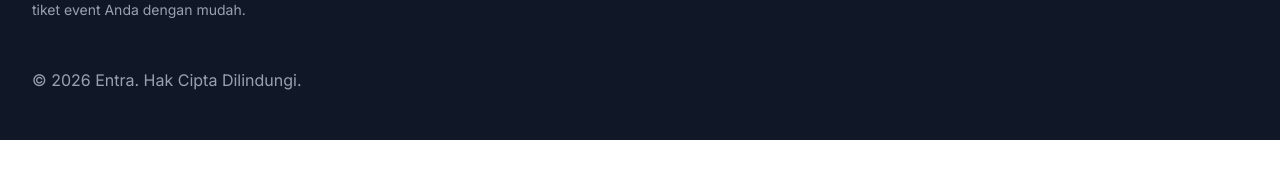
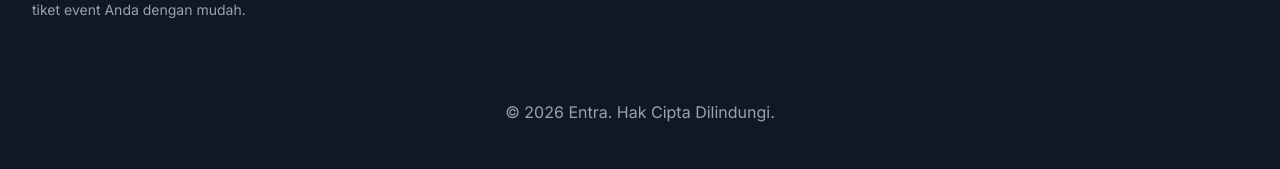
Before and after one commit to wibisanabama/entra-web, a Next.js app: page / in a window 1280 px wide. Shown: the part 1988-2157 px from the top of the page. Before the commit the page ends 2128 px from the top, so only its background shows below. Built offline with nearby package versions, Linux system fonts and the light colour scheme; no server answers.

Commit message:
style: center copyright text in footer

```diff
--- a/src/components/layout/Footer.tsx
+++ b/src/components/layout/Footer.tsx
@@ -10,7 +10,7 @@
         <p className="text-gray-400 text-sm max-w-md mb-8">
           Platform manajemen event dan tiket modern. Buat, kelola, dan jual tiket event Anda dengan mudah.
         </p>
-        <div className="mt-4">
+        <div className="mt-12 w-full text-center">
           <p className="text-base text-gray-400">
             &copy; {new Date().getFullYear()} Entra. Hak Cipta Dilindungi.
           </p>
```
